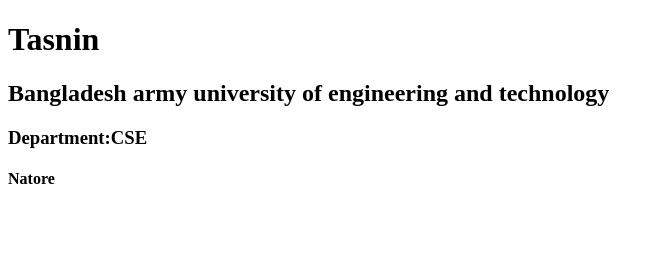
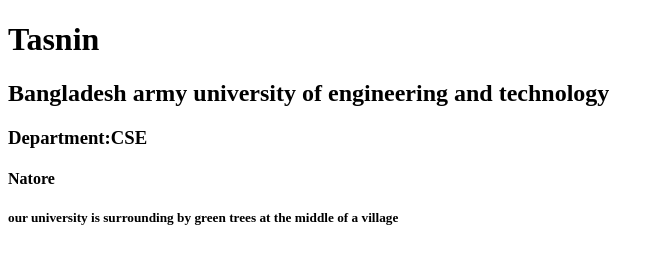
Before and after one commit to ASTasnin/Day3, a plain HTML site: page index.html in a window 1280 px wide. Shown: the whole page, without its empty margins (0-664 px from the left). Drawn offline with Linux system fonts and the light colour scheme.

Commit message:
university

```diff
--- a/index.html
+++ b/index.html
@@ -10,5 +10,6 @@
     <h2>Bangladesh army university of engineering and technology</h2>
     <h3>Department:CSE</h3>
     <h4>Natore</h4>
+    <h5>our university is surrounding by green trees at the middle of a village </h5>
 </body>
 </html>
```
